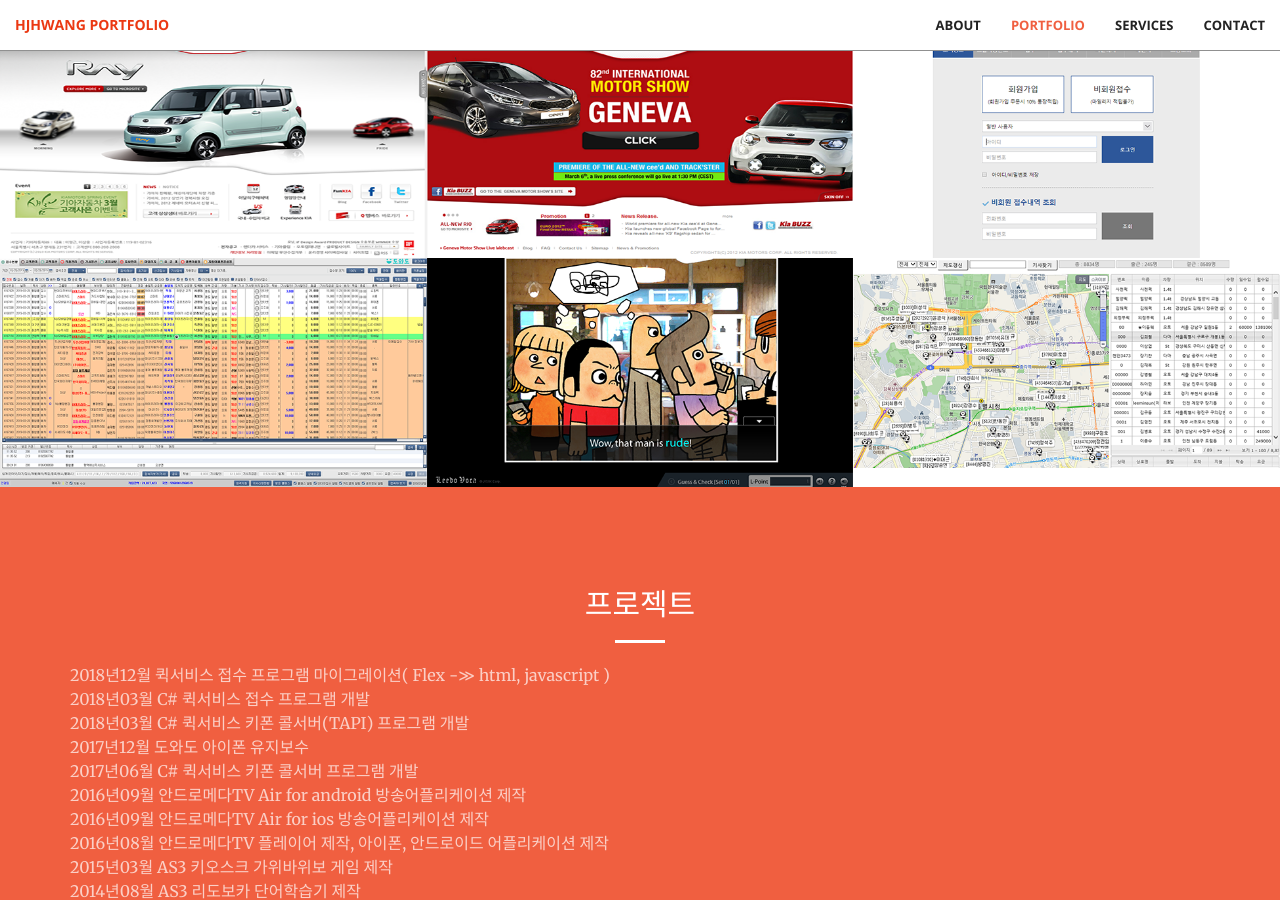
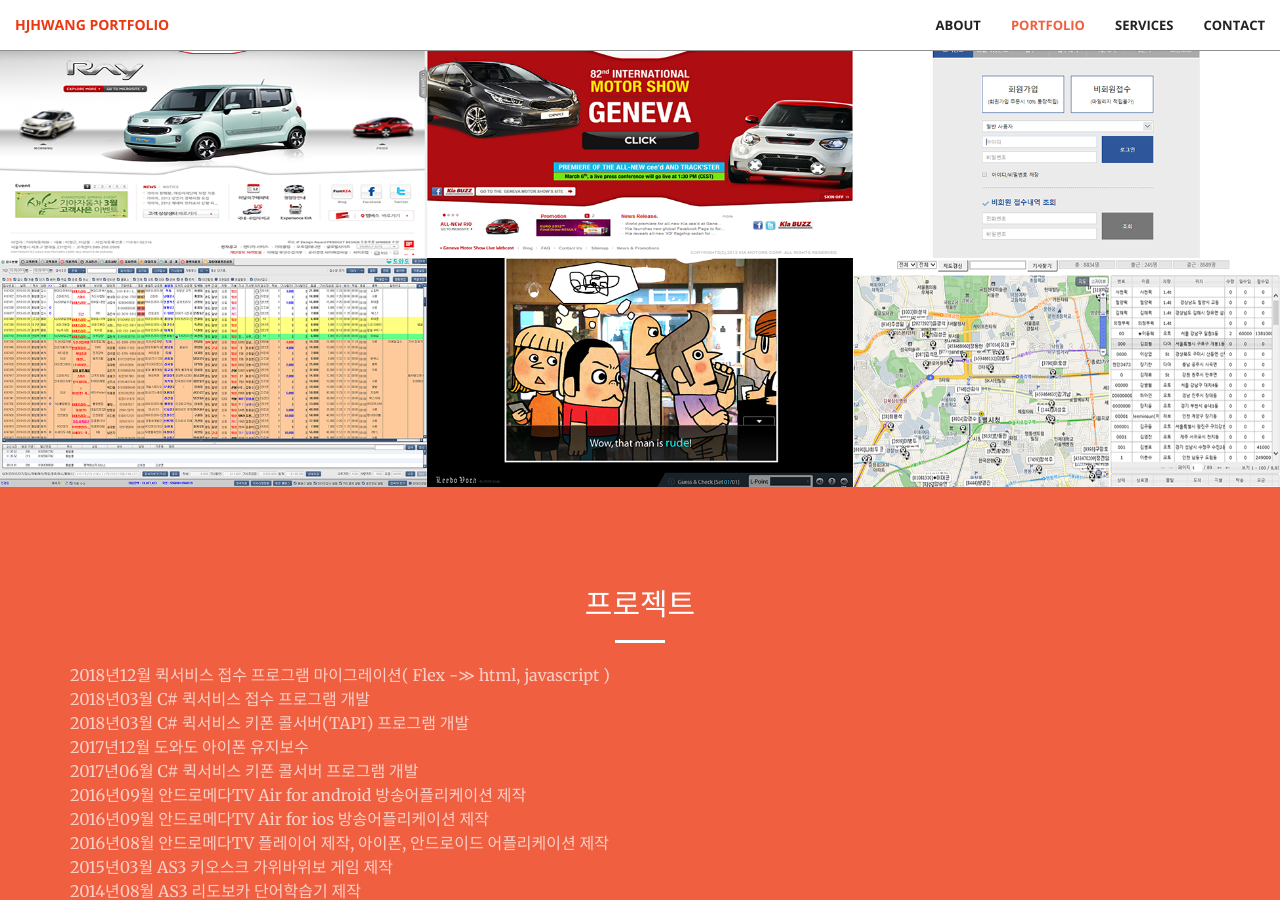
Before and after one commit to hjhwang/portfolio, a Jekyll site: the page built from index.html, in a window 1280 px wide and 900 px high, scrolled down 1312 px. Built offline with Jekyll 4.4.1, drawn with Linux system fonts in a browser that asks for light colours.

Commit message:
no message

```diff
--- a/_includes/portfolio.html
+++ b/_includes/portfolio.html
@@ -77,7 +77,7 @@
                 </a>
             </div>
             <div class="col-lg-4 col-sm-6">
-                <a href="#" class="portfolio-box">
+                <a href="http://totalcall.kr/ext/map/cpmtrolMap?branchNum=1" target="_blank" class="portfolio-box">
                     <img src="img/portfolio/6.png" class="img-responsive" alt="">
                     <div class="portfolio-box-caption">
                         <div class="portfolio-box-caption-content">
```
Also changed, not shown: img/portfolio/6.png.
